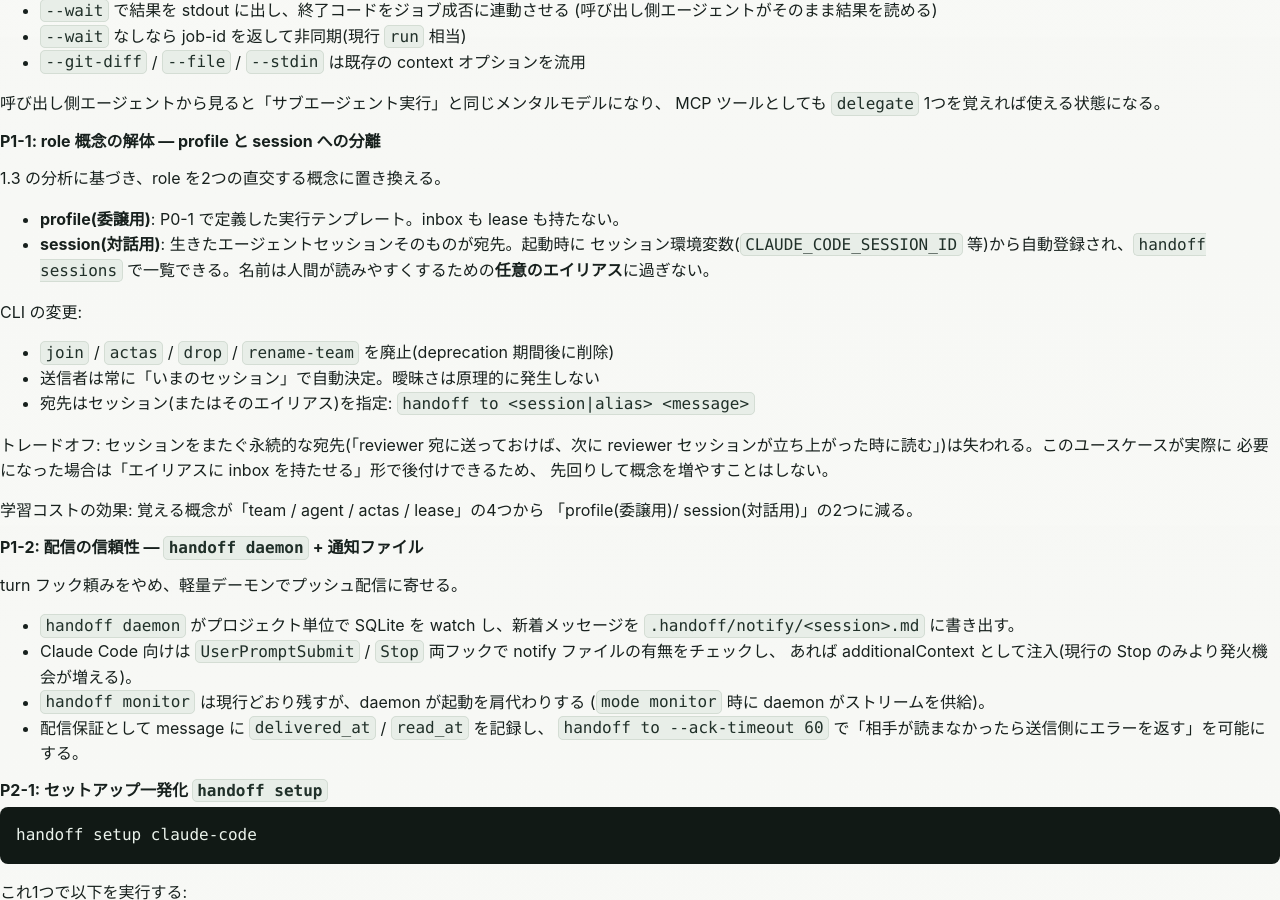
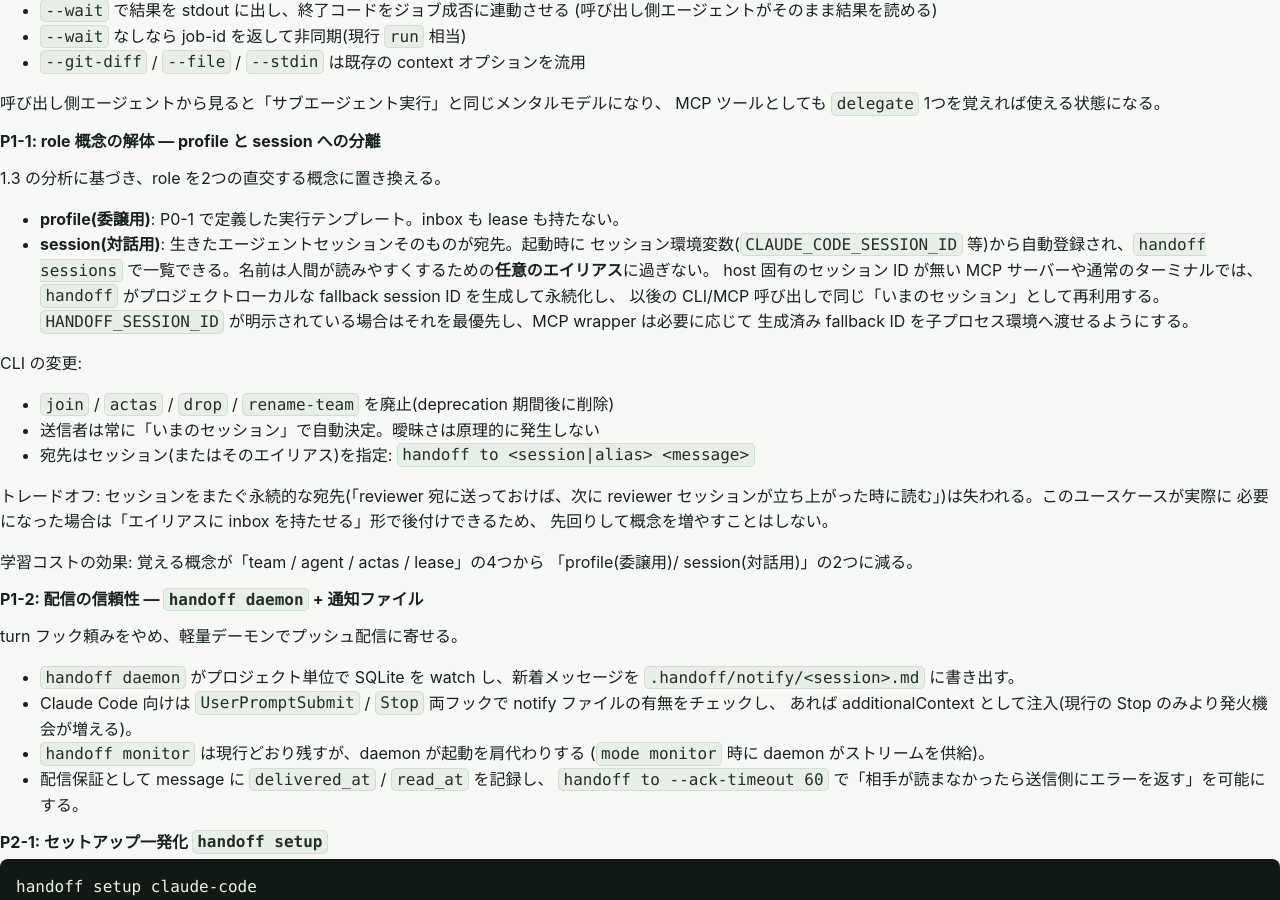
Before and after one commit to s-hiraoku/agent-handoff, a Jekyll site: the page built from docs/practical-roadmap.md, in a window 1280 px wide and 900 px high, scrolled down 2162 px. Built offline with Jekyll 4.4.1, drawn with Linux system fonts in a browser that asks for light colours; our own code applies the rules of GitHub Pages for plain Markdown files.

Commit message:
Document session fallback without host IDs

```diff
--- a/docs/practical-roadmap.md
+++ b/docs/practical-roadmap.md
@@ -111,6 +111,11 @@ MCP ツールとしても `delegate` 1つを覚えれば使える状態になる
 - **session(対話用)**: 生きたエージェントセッションそのものが宛先。起動時に
   セッション環境変数(`CLAUDE_CODE_SESSION_ID` 等)から自動登録され、`handoff sessions`
   で一覧できる。名前は人間が読みやすくするための**任意のエイリアス**に過ぎない。
+  host 固有のセッション ID が無い MCP サーバーや通常のターミナルでは、
+  `handoff` がプロジェクトローカルな fallback session ID を生成して永続化し、
+  以後の CLI/MCP 呼び出しで同じ「いまのセッション」として再利用する。
+  `HANDOFF_SESSION_ID` が明示されている場合はそれを最優先し、MCP wrapper は必要に応じて
+  生成済み fallback ID を子プロセス環境へ渡せるようにする。
 
 CLI の変更:
 
```
